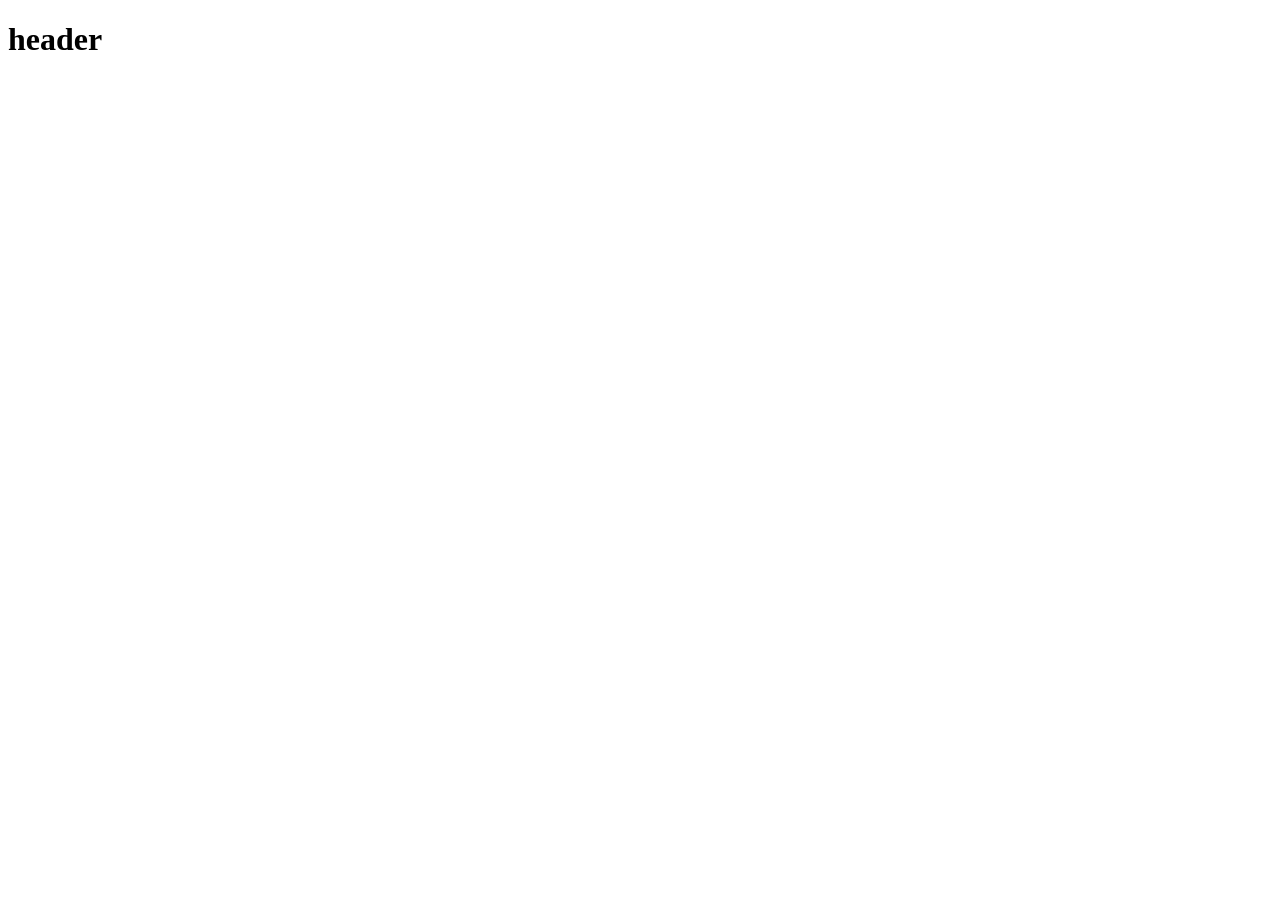
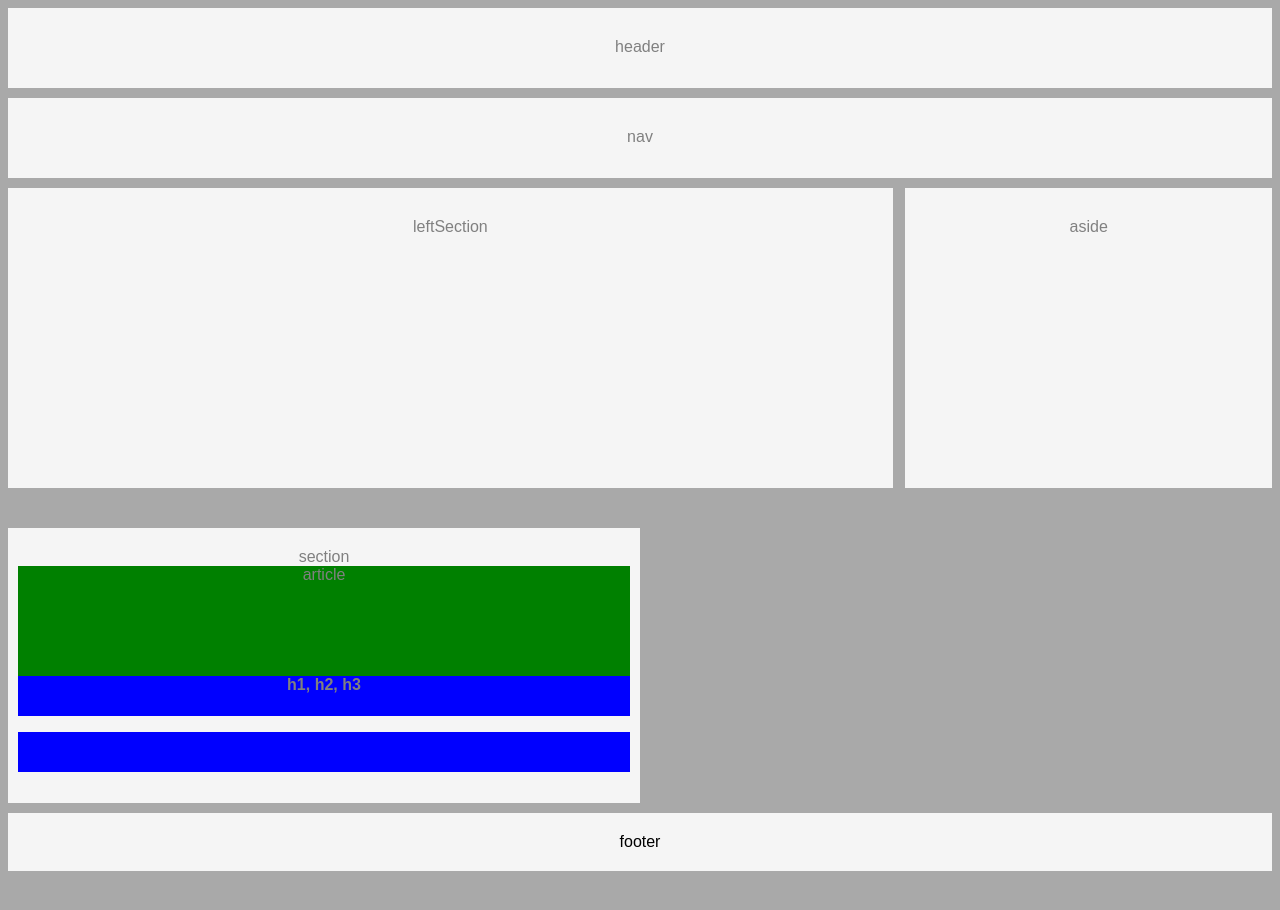
Before and after one commit to CelisseD/HW-Wireframe, a plain HTML site: page index.html in a window 1280 px wide. Before the commit the page ends 800 px from the top, so only its background shows below. Drawn offline with Linux system fonts and the light colour scheme.

Commit message:
updated index and style.css

```diff
--- a/index.html
+++ b/index.html
@@ -1,14 +1,50 @@
 <!DOCTYPE html>
 <html>
+
 <head>
     <meta charset="UTF-8">
     <title>HW Wireframe</title>
+    <link rel="stylesheet" type="text/css" href="style.css">
 </head>
+
 <body>
+
     <header>
-            <h1>
         header
-            </h1>
     </header>
+
+    <section id="nav">
+        nav
+    </section>
+
+    <section id="leftSection">
+        leftSection
+    </section>
+
+    <section id="aside">
+        aside
+    </section>
+
+    <section id="full">
+        section
+        <article>
+            article
+        </article>
+
+        <div id="topRow">
+            <strong>h1, h2, h3</strong>
+        </div>
+
+        <p id="bottomRow"></p>
+
+    </section>
+
+    <div class="clearfix"></div>
+
+    <footer>
+        footer
+    </footer>
+
 </body>
+
 </html>
--- a/style.css
+++ b/style.css
@@ -1,4 +1,11 @@
+* {
+    box-sizing: border-box;
+    text-align: center;
+}
+
+
 body {
+    background-color: darkgray;
     font-family: "Arial", "Helvetica Neue", "Helvetica", "sans-serif";
     color: "#777";
     background: "#777";
@@ -6,37 +13,94 @@ body {
     font-size: "18px";
 }
 
+/* I used padding to get the text vertically centered, is this the correct way? */
 header {
-    background: "#ebebeb";
+    background-color: whitesmoke;
+    margin-bottom: 10px;
+    color: grey;
+    width: 100%;
+    height: 80px;
+    padding: 30px;
 }
 
-nav {
-    background: "#ebebeb";
+/* Why does this need to be here?? */
+section {
+    padding: 30px;
+    margin-bottom: 20px;
+    float: left;
 }
 
-section {
-    background: "#ebebeb";
+#nav {
+    background-color: whitesmoke;
+    margin-bottom: 10px;
+    color: grey;
+    width: 100%;
+    height: 80px;
+    padding: 30px;
 }
 
-aside {
-    background: "#ebebeb";
+#leftSection {
+    float: left;
+    background-color: whitesmoke;
+    margin-bottom: 10px;
+    color: grey;
+    width: 70%;
+    height: 300px;
+}
+
+#aside {
+    float: right;
+    background-color: whitesmoke;
+    margin-left: 10px;
+    color: grey;
+    width: 29%;
+    height: 300px;
+}
+
+#full {
+    width: 50%;
+    overflow: auto;
+    background-color: whitesmoke;
+    clear: both;
+    color: grey;
+    box-sizing: border-box;
+	height: 275px;
+	margin: 20px auto 10px auto;
+	padding: 20px 10px 10px 10px;
+}
+
+article {
+    width: 100%;
+    background-color: green;
+    color: grey;
+    height: 110px;
+}
+
+#topRow {
+    width:100%;
+    overflow: auto;
+    background-color: blue;
+    clear: both;
+    color: grey;
+    height: 40px;
+}
+
+#bottomRow {
+    width: 100%;
+    overflow: auto;
+    background-color: blue;
+    clear: both;
+    color: grey;
+    height: 40px;
 }
 
 footer {
-    background: "#ebebeb";
+    padding: 20px;
+    margin-bottom: 120px;
+    background-color: whitesmoke;
+  }
+
+.clearfix {
+	clear: both;
+	overflow: auto;
 }
-
-article {
-    color: "#ebebeb";
-    background: "#777";
-}
-
-h1 {
-    color: "#777";
-    background: "#ebebeb";
-}
-
-p {
-    color: "#777";
-    background: "#ebebeb";
-}
```
Lines whose indentation alone changed are shown as unchanged.
